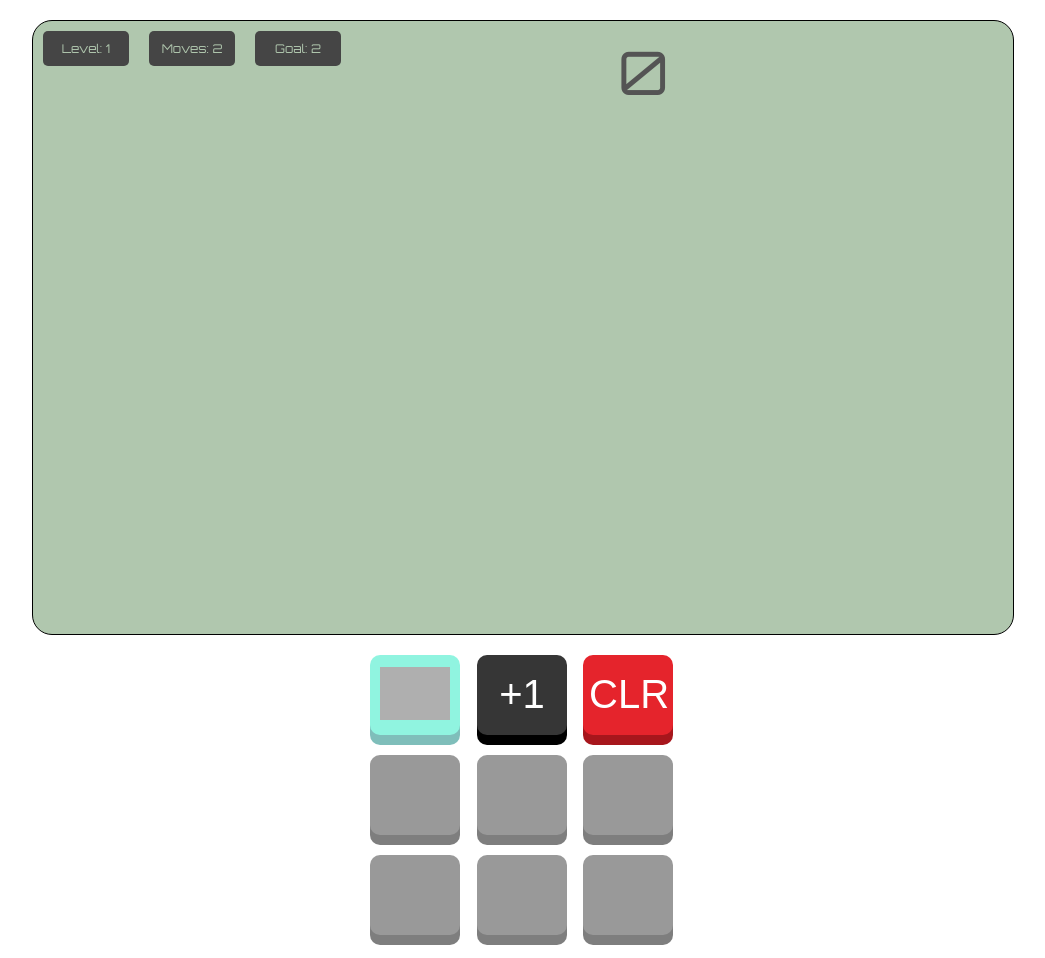
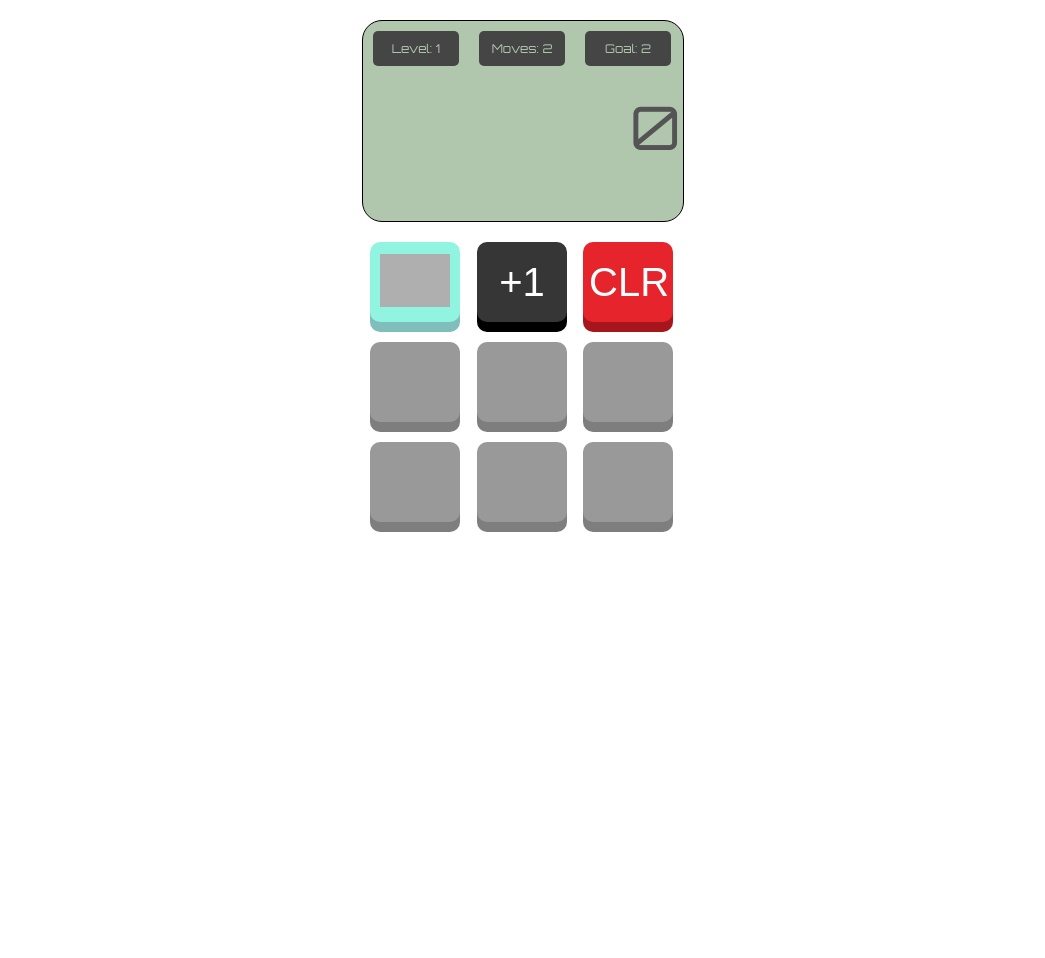
Before and after one commit to Nikolay-Egoshin/Nikolay-Egoshin.github.io, a plain HTML site: page index.html in a window 1280 px wide. Shown: the whole page, without its empty margins (117-1162 px from the left). After the commit the page ends 800 px from the top, so only its background shows below. Drawn offline with Linux system fonts and the light colour scheme; grey boxes are pictures that could not be loaded.

Commit message:
Update Calc.css

```diff
--- a/Calc.css
+++ b/Calc.css
@@ -6,8 +6,8 @@ input[type = "button"]:focus{
     outline: none;
 }
 .window{
-    width: 980px;
-    height: 612.5px;
+    width: 320px;
+    height: 200px;
     border: 1px solid black;
     margin: 20px auto;
     border-radius: 20px;
```
